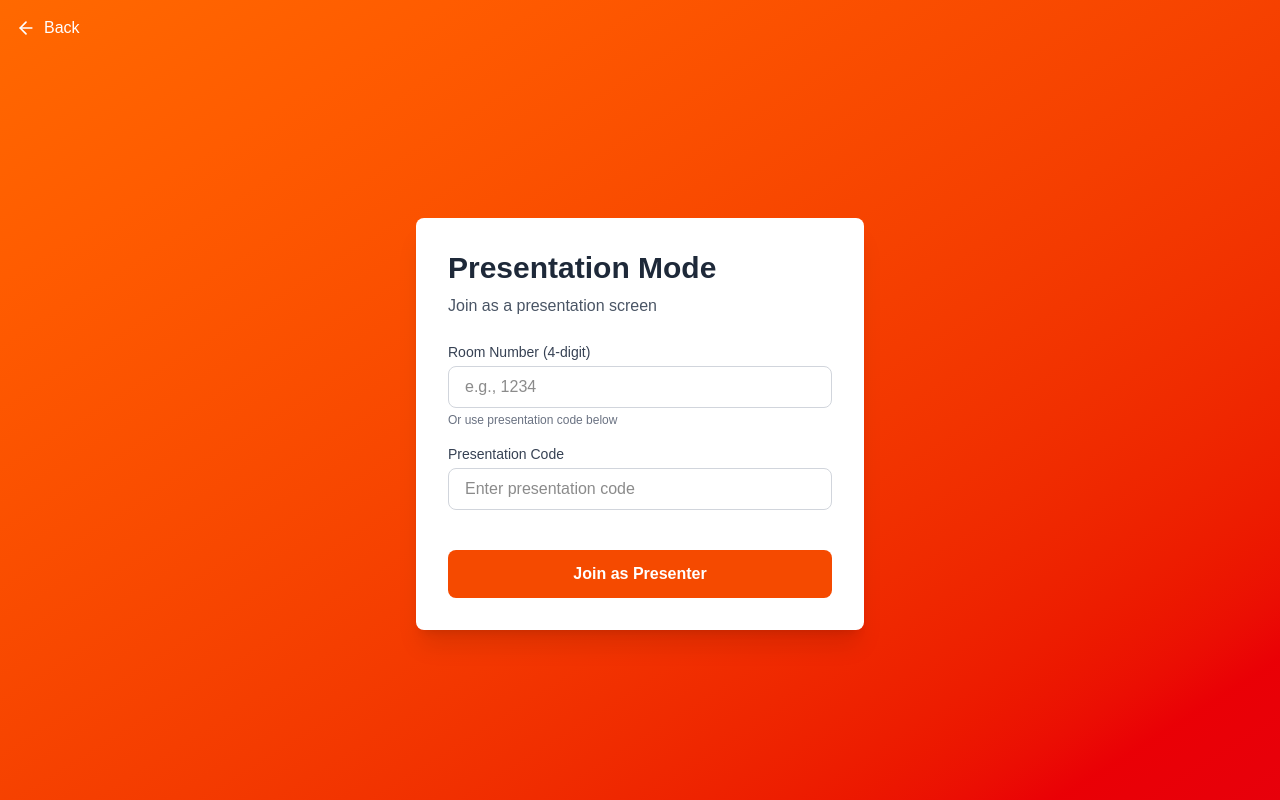
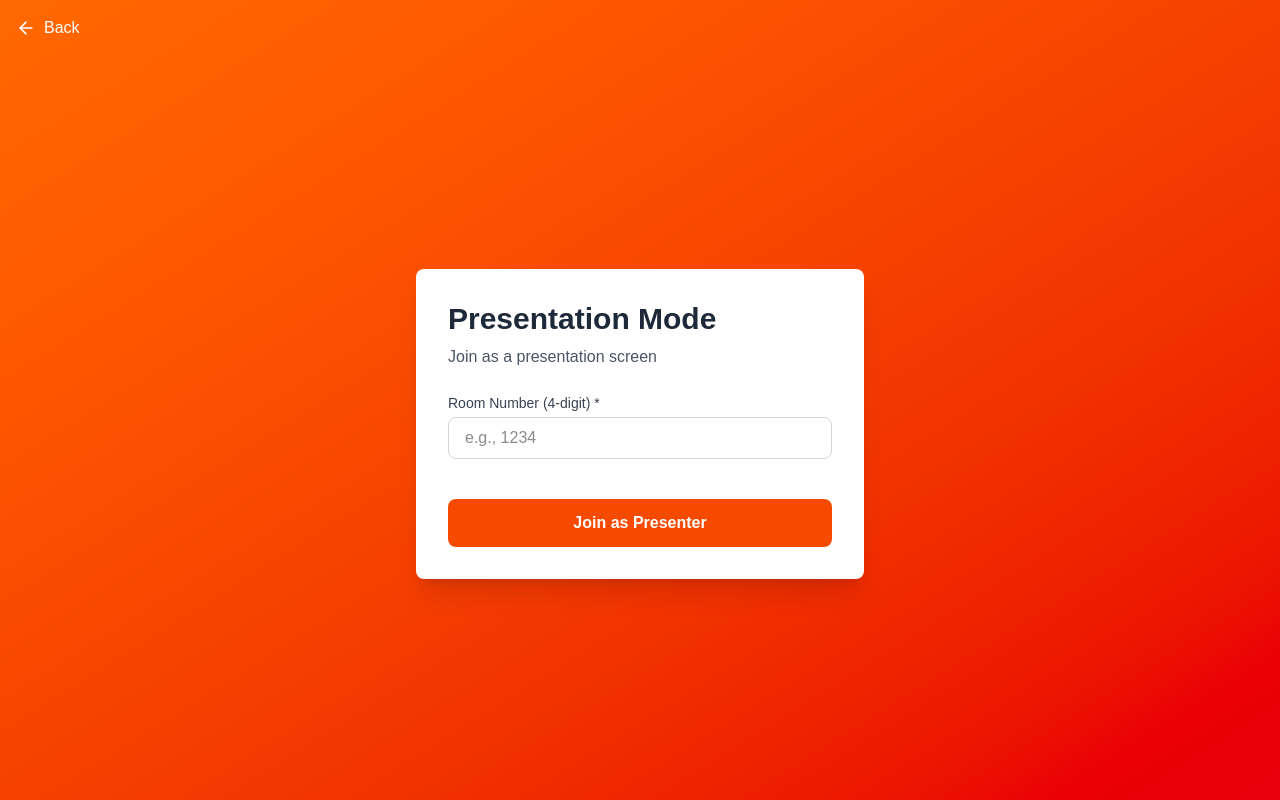
Before and after one commit to HuynhBuuSon/qiz, a Next.js app: page /presenter/join in a window 1280 px wide. Built offline with nearby package versions, Linux system fonts and the light colour scheme.

Commit message:
refactor: Use roomNumber instead of joinCode/presentationCode for joining

```diff
--- a/app/player/join/page.tsx
+++ b/app/player/join/page.tsx
@@ -11,7 +11,6 @@ function PlayerJoinContent() {
   const searchParams = useSearchParams();
   const [playerName, setPlayerName] = useState('');
   const [roomNumber, setRoomNumber] = useState('');
-  const [joinCode, setJoinCode] = useState('');
   const [loading, setLoading] = useState(false);
   const [error, setError] = useState('');
 
@@ -20,16 +19,12 @@ function PlayerJoinContent() {
   const setCurrentRoom = useGameStore((state) => state.setCurrentRoom);
   const setUserRole = useGameStore((state) => state.setUserRole);
 
-  // Load room number and join code from URL parameters
+  // Load room number from URL parameters
   useEffect(() => {
     const urlRoomNumber = searchParams.get('room');
-    const urlJoinCode = searchParams.get('code');
 
     if (urlRoomNumber) {
       setRoomNumber(urlRoomNumber);
-    }
-    if (urlJoinCode) {
-      setJoinCode(urlJoinCode);
     }
   }, [searchParams]);
 
@@ -52,29 +47,21 @@ function PlayerJoinContent() {
         return;
       }
 
-      if (!roomNumber.trim() && !joinCode.trim()) {
-        setError('Either room number or join code is required');
+      if (!roomNumber.trim()) {
+        setError('Room number is required');
         setLoading(false);
         return;
       }
 
-      // 1. Get all rooms and find matching room by number or code
+      // 1. Get all rooms and find matching room by number
       const roomsResponse = await fetch('/api/rooms');
       if (!roomsResponse.ok) throw new Error('Failed to fetch rooms');
 
       const rooms = await roomsResponse.json();
-      let room = null;
-
-      if (roomNumber.trim()) {
-        room = rooms.find((r: any) => r.room_number === parseInt(roomNumber));
-      }
-
-      if (!room && joinCode.trim()) {
-        room = rooms.find((r: any) => r.join_code === joinCode);
-      }
+      const room = rooms.find((r: any) => r.room_number === parseInt(roomNumber));
 
       if (!room) {
-        setError('Invalid room number or join code. Please check and try again.');
+        setError('Invalid room number. Please check and try again.');
         setLoading(false);
         return;
       }
@@ -158,7 +145,7 @@ function PlayerJoinContent() {
 
             <div>
               <label className="block text-sm font-medium text-gray-700 mb-1">
-                Room Number (4-digit)
+                Room Number (4-digit) *
               </label>
               <input
                 type="text"
@@ -167,20 +154,6 @@ function PlayerJoinContent() {
                 className="w-full px-4 py-2 border border-gray-300 rounded-lg focus:ring-2 focus:ring-blue-500 outline-none"
                 placeholder="e.g., 1234"
                 maxLength={4}
-              />
-              <p className="text-xs text-gray-500 mt-1">Or use join code below</p>
-            </div>
-
-            <div>
-              <label className="block text-sm font-medium text-gray-700 mb-1">
-                Join Code
-              </label>
-              <input
-                type="text"
-                value={joinCode}
-                onChange={(e) => setJoinCode(e.target.value.toUpperCase())}
-                className="w-full px-4 py-2 border border-gray-300 rounded-lg focus:ring-2 focus:ring-blue-500 outline-none"
-                placeholder="Enter join code"
               />
             </div>
 
--- a/app/presenter/join/page.tsx
+++ b/app/presenter/join/page.tsx
@@ -10,23 +10,18 @@ function PresenterJoinContent() {
   const router = useRouter();
   const searchParams = useSearchParams();
   const [roomNumber, setRoomNumber] = useState('');
-  const [presentationCode, setPresentationCode] = useState('');
   const [loading, setLoading] = useState(false);
   const [error, setError] = useState('');
 
   const setCurrentRoom = useGameStore((state) => state.setCurrentRoom);
   const setUserRole = useGameStore((state) => state.setUserRole);
 
-  // Load room number and presentation code from URL parameters
+  // Load room number from URL parameters
   useEffect(() => {
     const urlRoomNumber = searchParams.get('room');
-    const urlPresentationCode = searchParams.get('code');
 
     if (urlRoomNumber) {
       setRoomNumber(urlRoomNumber);
-    }
-    if (urlPresentationCode) {
-      setPresentationCode(urlPresentationCode);
     }
   }, [searchParams]);
 
@@ -37,38 +32,23 @@ function PresenterJoinContent() {
 
     try {
       // Validate inputs
-      if (!roomNumber.trim() && !presentationCode.trim()) {
-        setError('Either room number or presentation code is required');
+      if (!roomNumber.trim()) {
+        setError('Room number is required');
         setLoading(false);
         return;
       }
 
-      // Fetch rooms and find matching code
+      // Fetch rooms and find matching room by number
       const roomsResponse = await fetch('/api/rooms');
       if (!roomsResponse.ok) {
         throw new Error('Failed to connect to server');
       }
 
       const rooms = await roomsResponse.json();
-      let room = null;
-
-      if (roomNumber.trim()) {
-        room = rooms.find((r: any) => r.room_number === parseInt(roomNumber));
-      }
-
-      if (!room && presentationCode.trim()) {
-        room = rooms.find((r: any) => r.presentation_code === presentationCode);
-      }
+      const room = rooms.find((r: any) => r.room_number === parseInt(roomNumber));
 
       if (!room) {
-        setError('Room not found. Please check and try again.');
-        setLoading(false);
-        return;
-      }
-
-      // Verify presentation code if provided
-      if (presentationCode.trim() && room.presentation_code !== presentationCode) {
-        setError('Invalid presentation code. Access denied.');
+        setError('Invalid room number. Please check and try again.');
         setLoading(false);
         return;
       }
@@ -113,7 +93,7 @@ function PresenterJoinContent() {
           <form onSubmit={handleJoin} className="space-y-4">
             <div>
               <label className="block text-sm font-medium text-gray-700 mb-1">
-                Room Number (4-digit)
+                Room Number (4-digit) *
               </label>
               <input
                 type="text"
@@ -123,21 +103,6 @@ function PresenterJoinContent() {
                 placeholder="e.g., 1234"
                 disabled={loading}
                 maxLength={4}
-              />
-              <p className="text-xs text-gray-500 mt-1">Or use presentation code below</p>
-            </div>
-
-            <div>
-              <label className="block text-sm font-medium text-gray-700 mb-1">
-                Presentation Code
-              </label>
-              <input
-                type="text"
-                value={presentationCode}
-                onChange={(e) => setPresentationCode(e.target.value.toUpperCase())}
-                className="w-full px-4 py-2 border border-gray-300 rounded-lg focus:ring-2 focus:ring-orange-500 outline-none"
-                placeholder="Enter presentation code"
-                disabled={loading}
               />
             </div>
 
--- a/components/admin/AdminDashboardHeader.tsx
+++ b/components/admin/AdminDashboardHeader.tsx
@@ -41,7 +41,7 @@ export default function AdminDashboardHeader() {
         <div className="bg-white bg-opacity-90 rounded p-3">
           <p className="text-xs font-semibold text-gray-600 mb-1">Room Number</p>
           <p className="text-lg font-mono font-bold text-gray-800">
-            {currentRoom.joinCode}
+            {currentRoom.roomNumber}
           </p>
         </div>
 
```
